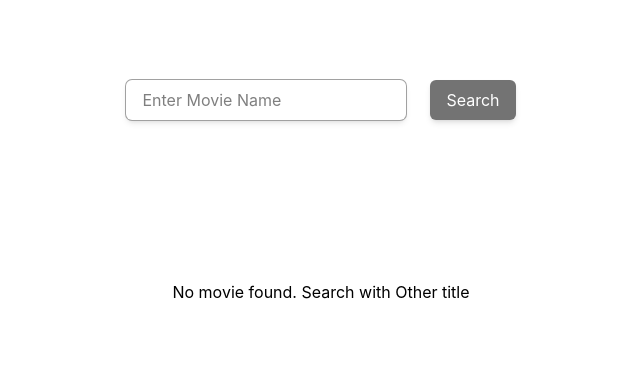
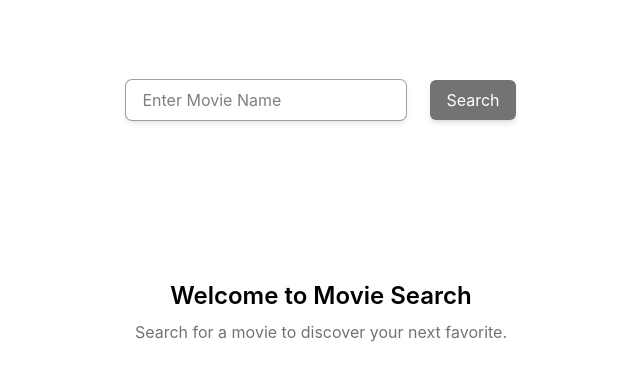
Before and after one commit to SamzBuild/pixora, a React (Vite) app: page / in a window 1280 px wide. Shown: the top 380 px of the page, without its empty margins (319-959 px from the left). Built offline with nearby package versions, Linux system fonts and the light colour scheme.

Commit message:
Understand the workflow again and app is now working.

```diff
--- a/src/App.jsx
+++ b/src/App.jsx
@@ -26,6 +26,7 @@ const App = () => {
           },
         );
 
+
         if (!response.ok) throw new Error("Request failed: " + response.status);
 
         const data = await response.json();
@@ -47,7 +48,7 @@ const App = () => {
       {/* {loading && <p>Loading...</p>}
       {error && <p>{error}</p>}
       <p>Movies found: {movies.length}</p> */}
-      <MoviesContainer movies={movies} />
+      <MoviesContainer movies={movies} query={query} loading={loading} />
     </div>
   );
 };
--- a/src/components/MovieCard.jsx
+++ b/src/components/MovieCard.jsx
@@ -1,8 +1,8 @@
-const MovieCard = ({ poster_path, title, release_date, vote_average, idx }) => {
+const MovieCard = ({ id, poster_path, title, release_date, vote_average }) => {
   return (
     <div
       className="w-full max-w-2xs overflow-hidden rounded-md border border-neutral-200 shadow-md"
-      id={idx}
+      key={id}
     >
       {poster_path ? (
         <img
@@ -28,7 +28,7 @@ const MovieCard = ({ poster_path, title, release_date, vote_average, idx }) => {
           </div>
 
           <div className="leading-4">
-            <p className="text-xl font-medium">{vote_average}</p>
+            <p className="text-xl font-medium">{vote_average.toFixed(1)}</p>
             <span className="text-sm text-neutral-500">Rating</span>
           </div>
         </div>
--- a/src/components/MoviesContainer.jsx
+++ b/src/components/MoviesContainer.jsx
@@ -1,24 +1,45 @@
 import MovieCard from "./MovieCard";
 
-const MoviesContainer = ({ movies }) => {
-  // const [empty, setEmpty] = useState("");
+const MoviesContainer = ({ movies, query, loading }) => {
+  if (loading) {
+    return (
+      <div className="py-20 text-center">
+        <p>Searching movies...</p>
+      </div>
+    );
+  }
+
+  if (!query) {
+    return (
+      <div className="py-20 text-center">
+        <h2 className="text-2xl font-semibold">Welcome to Movie Search</h2>
+        <p className="mt-2 text-neutral-500">
+          Search for a movie to discover your next favorite.
+        </p>
+      </div>
+    );
+  }
+
+  if (movies.length === 0) {
+    return (
+      <div className="py-20 text-center">
+        <p>No movies found. Try another title.</p>
+      </div>
+    );
+  }
+
   return (
     <div className="mx-auto flex w-full max-w-7xl flex-wrap justify-center gap-6 py-20">
-      {movies.length === 0 ? (
-        <div>No movie found. Search with Other title</div>
-      ) : (
-        movies.map((movie) => {
-          return (
+      {movies.map((movie) => (
         <MovieCard
-              idx={movie.id}
+          key={movie.id}
+          id={movie.id}
           title={movie.title}
           poster_path={movie.poster_path}
           vote_average={movie.vote_average}
           release_date={movie.release_date}
         />
-          );
-        })
-      )}
+      ))}
     </div>
   );
 };
--- a/src/components/SearchBar.jsx
+++ b/src/components/SearchBar.jsx
@@ -7,6 +7,9 @@ const SearchBar = ({ onSearch }) => {
     e.preventDefault();
     const cleanText = text.trim();
     if (!cleanText) return;
+
+
+
     onSearch(cleanText);
   }
 
```
Lines whose indentation alone changed are shown as unchanged.
